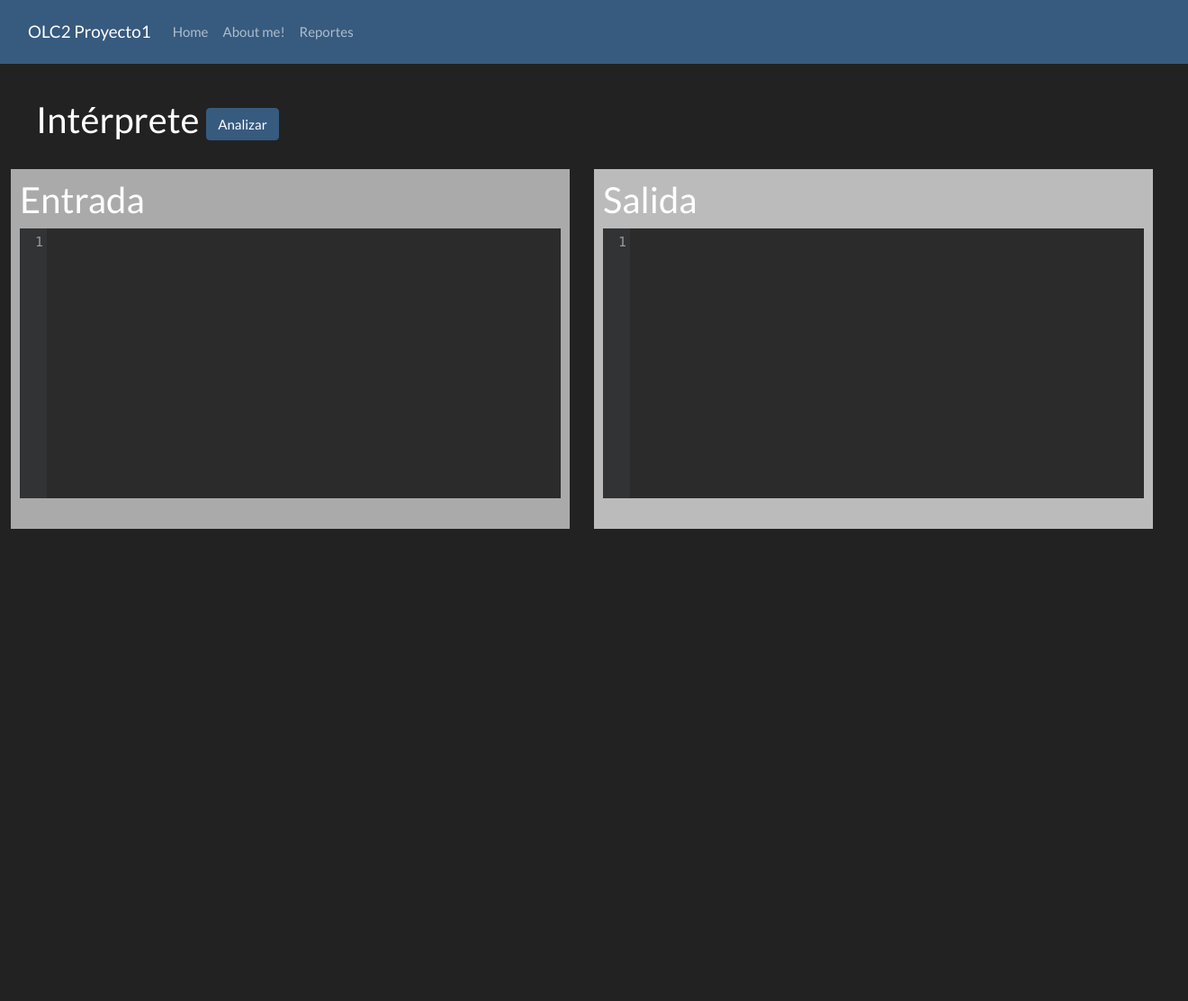
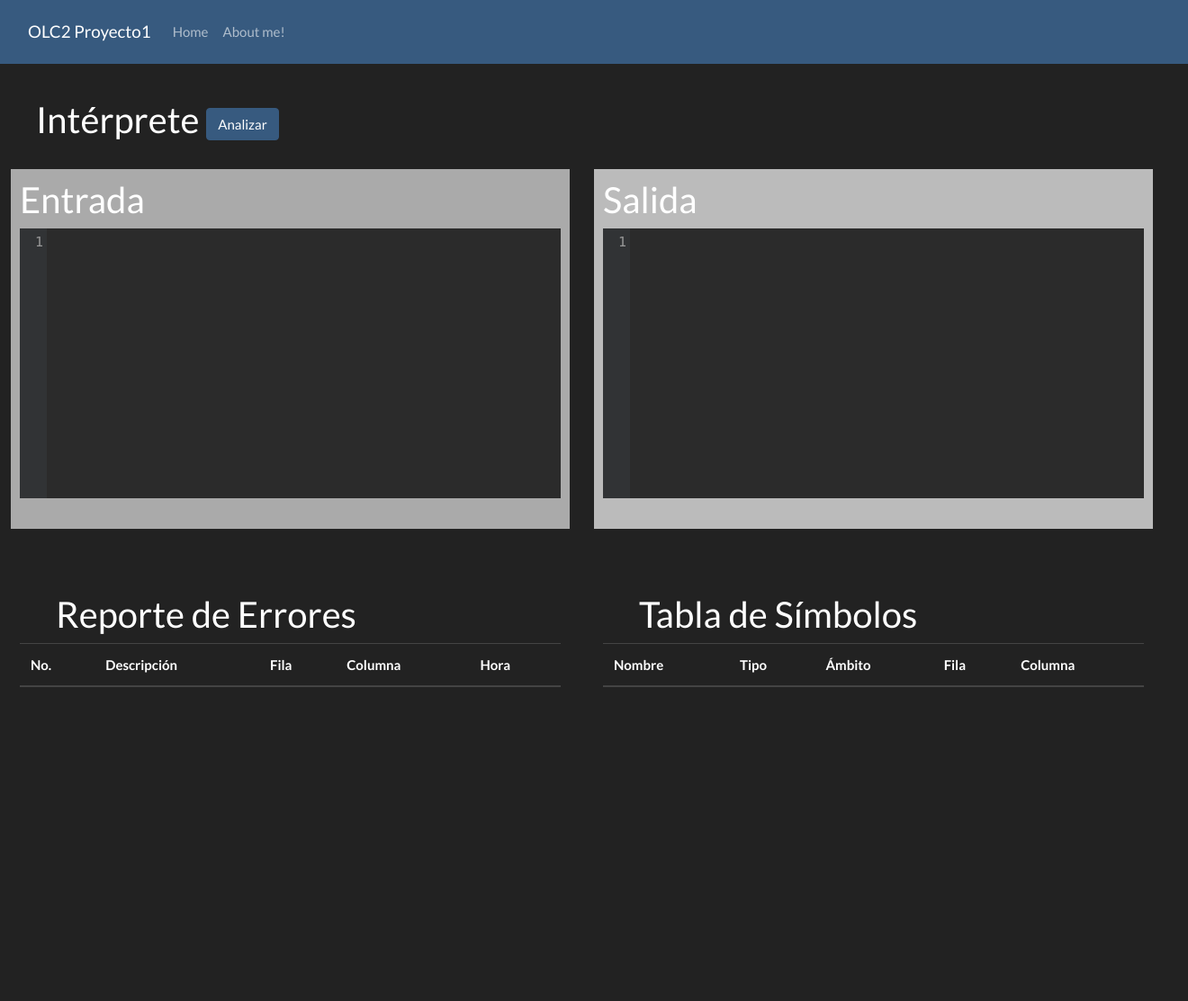
Before and after one commit to iiiasminx/OLC2_Proyecto1, a Flask app: page / in a window 1320 px wide; the page is wider, and only the part inside the window is pictured. Shown: that part at 90% size. Before the commit the page ends 588 px from the top of that part, so only its background shows below. Run offline with Flask 2, Linux system fonts and the light colour scheme; lists and menus that the app fills with data are empty; some libraries are stand-ins or nearby versions.

Commit message:
15 ᕙ(`▽´)ᕗ
Reporte de Errores

```diff
--- a/app.py
+++ b/app.py
@@ -1,6 +1,9 @@
 from flask import Flask, render_template, request, jsonify
+import json
+
 from gramatica import fighting
 from sintactico import fighting2
+from cst import NodoSimbolo, NodoError, Exporte #Falta el AST cuando entienda que pex xdxd
 
 app = Flask(__name__, static_url_path='')
 
@@ -26,9 +29,18 @@ def submit():
         entrada = request.form['entrada']
         print('Este es ->' + entrada)
         fighting(entrada) #lexico
-        mesg =  fighting2(entrada)
-        #mesg = 'este es mi codigo traducido y toda la onda' + entrada
-        return render_template('index.html', mesg=mesg, entrada=entrada)
+
+        #todo lo que viene del analizador
+        importe =  fighting2(entrada)
+
+        # codigo interpretado
+        mesg = importe.interpretacion
+
+        #lista de errores
+        listaErrores = importe.tabla_errores
+        json_string2 = json.dumps([ob.__dict__ for ob in listaErrores])
+
+        return render_template('index.html', mesg=mesg, entrada=entrada, listaErrores=listaErrores)
 
 @app.route('/submit', methods=['GET'])
 def submit2():
--- a/cst.py
+++ b/cst.py
@@ -14,7 +14,8 @@ class NodoError:
 
     now = datetime.now()
     fecha = now.strftime("%d/%m/%Y %H:%M:%S")
-    def __init__(self, descripcion, fila, columna):
+    def __init__(self, contador, descripcion, fila, columna):
+        self.contador = contador
         self.descripcion = descripcion
         self.fila = fila
         self.columna = columna
--- a/sintactico.py
+++ b/sintactico.py
@@ -18,6 +18,8 @@ global listaErrores
 listaErrores = []
 global listaSimbolos
 listaSimbolos = []
+global contaerrores
+contaerrores = 0
 
 #precedencia
 precedence = (
@@ -433,10 +435,12 @@ def p_nathmath(t):
 #-----------------------------------------------------------------------------------------------------
 def p_error(t):
     try:
-        desc = 'Error sintáctico con ' + t.value
-        error1 = NodoError(desc, t.lineno, t.lexpos)
+        desc = 'Error sintactico con \"' + t.value + '\"'
+        global contaerrores
+        contaerrores = contaerrores+1
+        error1 = NodoError(contaerrores, desc, t.lineno, t.lexpos)
         listaErrores.append(error1)
-        print("Error sintáctico en '%s'" % t.value)
+        print("Error sintactico en '%s'" % t.value)
     except:
         print('Algo pasó en el error :c')
 
@@ -449,6 +453,8 @@ def fighting2(texto):
     impresion = ''
     global listaErrores
     listaErrores = []
+    global contaerrores
+    contaerrores = 0
     paraImprimir('cosas que se imprimen -------------------------------------------------------\n')
 
     parser = yacc.yacc()
@@ -457,7 +463,11 @@ def fighting2(texto):
     for i in listaErrores:
         print(i.descripcion, ' ', i.fila, ' ', i.columna, ' ', i.fecha)
 
-    return impresion
+    exportacion = Exporte(impresion, '', '', listaErrores)
+
+    return exportacion
+
+
 
 def paraImprimir(texto):
     global impresion
--- a/static/css/index.css
+++ b/static/css/index.css
@@ -14,6 +14,14 @@
   .column2 {
     float: left;
     width: 2%;
+    padding: 10px;
+    height: 400px;
+    /* Should be removed. Only for demonstration */
+  }
+
+  .column3 {
+    float: left;
+    width: 5%;
     padding: 10px;
     height: 400px;
     /* Should be removed. Only for demonstration */
--- a/static/index.js
+++ b/static/index.js
@@ -27,6 +27,7 @@ $(document).ready(function () {
   //labels que no se pueden ver
   document.getElementById("txtsalida").style.display = 'none';
   document.getElementById("txtentrada").style.display = 'none';
+  document.getElementById("txterrores").style.display = 'none';
 
   if (window.location.href.indexOf("submit") > -1) {
     //editorSalida.getDoc().setValue('var msg = "Hi";');
--- a/templates/index.html
+++ b/templates/index.html
@@ -51,9 +51,6 @@
           <li class="nav-item">
             <a class="nav-link" href="about">About me!</a>
           </li>
-          <li class="nav-item">
-            <a class="nav-link" href="reportes">Reportes</a>
-          </li>
         </ul>
 
       </div>
@@ -65,7 +62,7 @@
   <br>
   <form action="/submit" method="POST">
     <h2>&emsp;Intérprete
-    <input id="done" type="submit" value="Analizar" class="btn btn-primary" />
+      <input id="done" type="submit" value="Analizar" class="btn btn-primary" />
     </h2>
     <br>
     <div class="row form-group">
@@ -73,20 +70,81 @@
       </div>
       <div class="column" style="background-color:#aaa;">
         <h2>Entrada</h2>
-        <textarea  type="text" class="form-control" id="entrada" name="entrada"></textarea >
+        <textarea type="text" class="form-control" id="entrada" name="entrada"></textarea>
       </div>
       <div class="column2">
       </div>
       <div class="column" style="background-color:#bbb;">
         <h2>Salida</h2>
-        <textarea  type="text" class="form-control" disabled id="salida"></textarea >
+        <textarea type="text" class="form-control" disabled id="salida"></textarea>
       </div>
     </div>
+  </form>
 
-  </form>
+  </br></br>
+
+  <div class="row form-group">
+    <div class="column2">
+    </div>
+    <div class="column">
+
+      <form>
+        <h2>&emsp;Reporte de Errores</h2>
+        <table class="table table-hover">
+          <thead>
+            <tr>
+              <th scope="col">No.</th>
+              <th scope="col">Descripción</th>
+              <th scope="col">Fila</th>
+              <th scope="col">Columna</th>
+              <th scope="col">Hora</th>
+            </tr>
+          </thead>
+          <tbody>
+            {% for error in listaErrores %}
+
+            <tr>
+              <td>{{error.contador}}</td>
+              <td>{{error.descripcion}}</td>
+              <td>{{error.fila}}</td>
+              <td>{{error.columna}}</td>
+              <td>{{error.fecha}}</td>
+            </tr>
+
+            {% endfor %}
+          </tbody>
+        </table>
+      </form>
+    </div>
+    <div class="column2">
+    </div>
+    <div class="column">
+
+      <form>
+        <h2>&emsp;Tabla de Símbolos</h2>
+        <table class="table table-hover">
+          <thead>
+            <tr>
+              <th scope="col">Nombre</th>
+              <th scope="col">Tipo</th>
+              <th scope="col">Ámbito</th>
+              <th scope="col">Fila</th>
+              <th scope="col">Columna</th>
+            </tr>
+          </thead>
+          <tbody>
+
+          </tbody>
+        </table>
+      </form>
+    </div>
+  </div>
+
+
 
   <pre><p id="txtsalida">{{ mesg }}</p></pre>
   <pre><p id="txtentrada" >{{ entrada }}</p></pre>
+  <pre><p id="txterrores" >{{ listaErrores }}</p></pre>
 
 
 </body>
```
